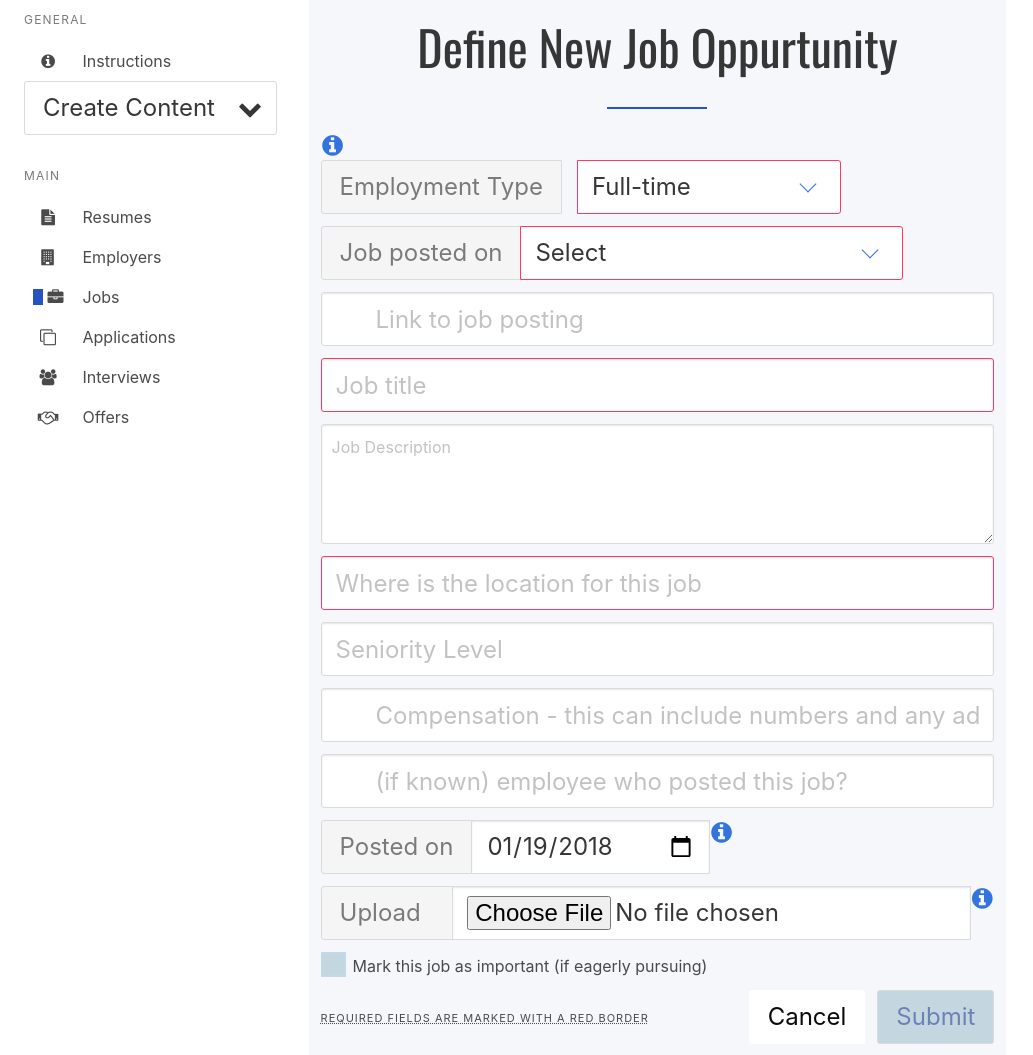
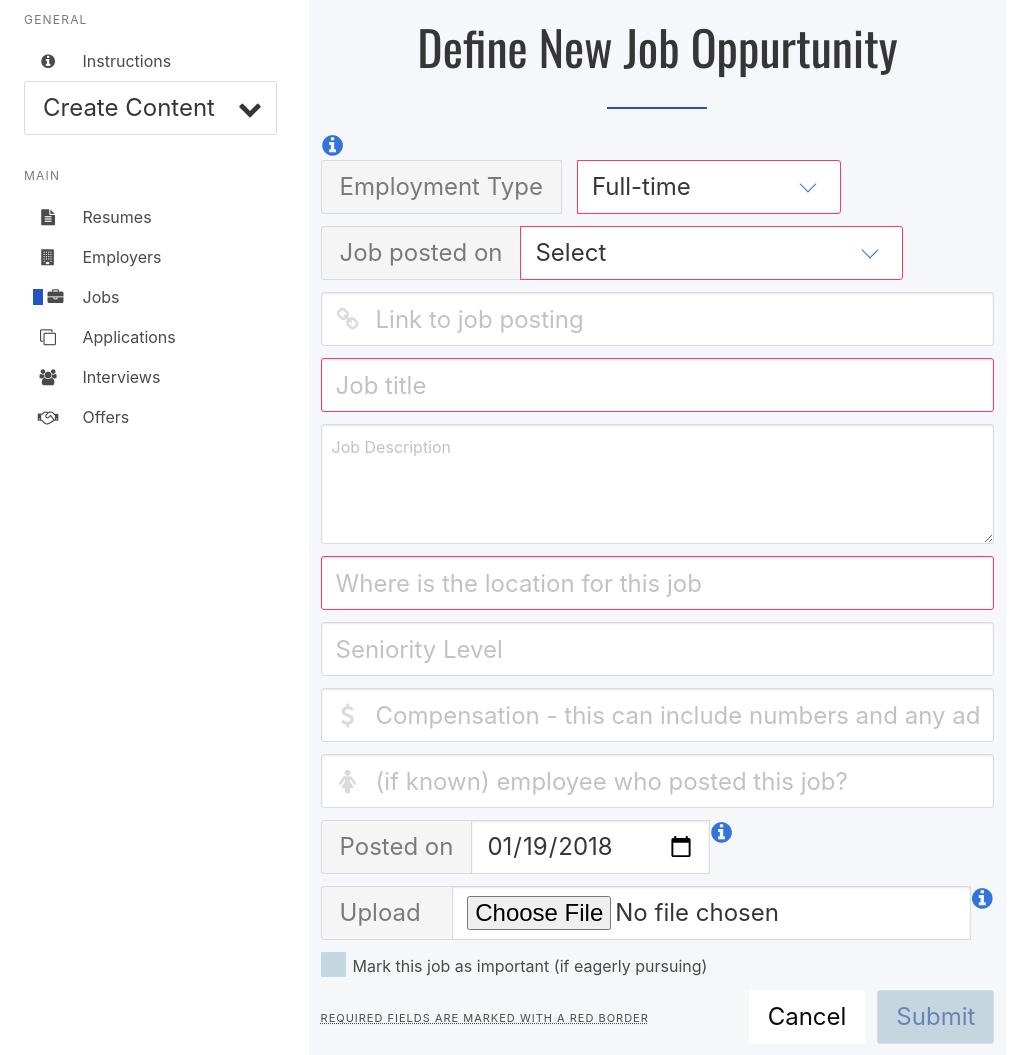
Before and after one commit to halayuba/laravel-jobsave, a Laravel app: page /jobs/create-specific/1 in a window 1280 px wide. Shown: the part 238-1293 px from the top of the page, without its empty margins (0-1033 px from the left). Run offline with Laravel 8, Linux system fonts and the light colour scheme; a user stored in the database is signed in; data comes from the database, SQL or seed files in the repository; settings files or empty folders that the repository lacks are supplied; some libraries are stand-ins or nearby versions; some web fonts are replaced.

Commit message:
fixed some font awesome icons in create job form

```diff
--- a/resources/views/interviews/index.blade.php
+++ b/resources/views/interviews/index.blade.php
@@ -145,7 +145,7 @@
               </span>
             </a>
           @else
-            <a class="button is-info" title="Disabled because this interview has occurred already in the past and therefore can not be canceled anymore or the status of this interview is set to either unsuccessful or canceled" disabled>
+            <a class="button is-info" title="Disabled because either this interview has occurred already in the past and therefore can not be canceled anymore or the status of this interview is set to either unsuccessful or canceled" disabled>
               <span class="icon is-small">
                 <i class="fa fa-calendar-times-o" aria-hidden="true" size24></i>
               </span>
@@ -164,7 +164,7 @@
                </span>
              </a>
            @else
-             <a class="button is_color3_d" title="Disabled because this interview is in the future and has not occurred yet or the status of this interview is set to either unsuccessful or canceled" disabled>
+             <a class="button is_color3_d" title="Disabled because either this interview is in the future and has not occurred yet or the status of this interview is set to either unsuccessful or canceled" disabled>
                <span class="icon is-small">
                  <i class="fa fa-thumbs-o-down" aria-hidden="true" size24></i>
                </span>
--- a/resources/views/jobs/createSpecific.blade.php
+++ b/resources/views/jobs/createSpecific.blade.php
@@ -68,7 +68,7 @@
                 <p class="control has-icon">
                   <input name="url" type="url" class="input is-large" value="{{ old('url') }}" placeholder="Link to job posting" >
                   <span class="icon">
-                    <i class="ion-link"></i>
+                    <i class="fa fa-link"></i>
                   </span>
                 </p>
               </div>
@@ -108,7 +108,7 @@
                 <p class="control has-icon">
                   <input name="compensation" type="text" class="input is-large" value="{{ old('compensation') }}" placeholder="Compensation - this can include numbers and any additional details" >
                   <span class="icon">
-                    <i class="ion-social-usd"></i>
+                    <i class="fa fa-usd"></i>
                   </span>
                 </p>
               </div>
@@ -118,7 +118,7 @@
                 <p class="control has-icon">
                   <input name="posted_by" type="text" class="input is-large" value="{{ old('posted_by') }}" placeholder="(if known) employee who posted this job?">
                   <span class="icon">
-                    <i class="ion-ios-people"></i>
+                    <i class="fa fa-female"></i>
                   </span>
                 </p>
               </div>
```
